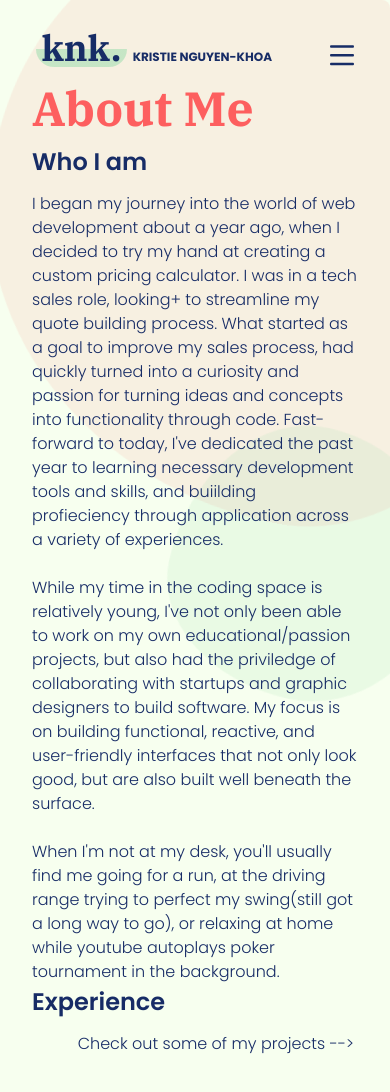
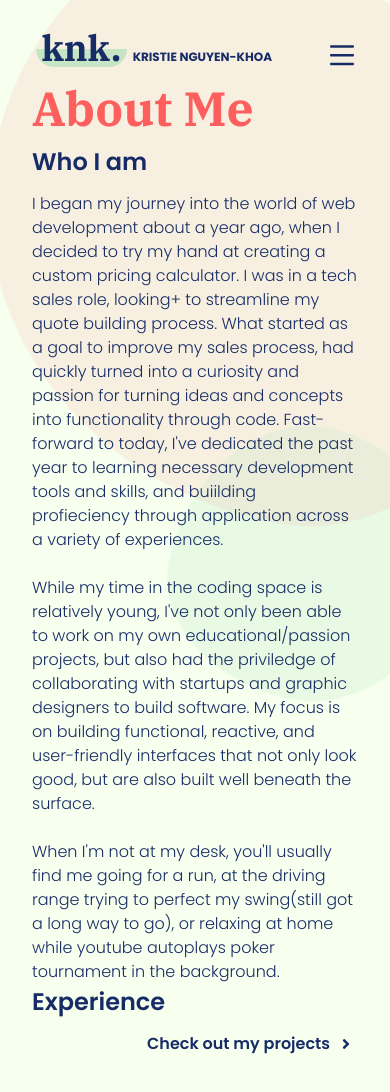
Before and after one commit to kristie-khoa/Kristie-Nguyen-Khoa-Personal-Website, a React (Vite) app: page /Kristie-Nguyen-Khoa-Personal-Website/about in a window 390 px wide. Shown: the top 1092 px of the page. Built offline with nearby package versions, Linux system fonts and the light colour scheme; a web font is replaced by a local one.

Commit message:
fix next page links

```diff
--- a/src/Routes/About.jsx
+++ b/src/Routes/About.jsx
@@ -1,6 +1,7 @@
 import { Link } from "react-router-dom";
 import { motion } from "framer-motion";
 import "../StyleSheets/About.css";
+import { FaAngleRight } from "react-icons/fa";
 
 function About() {
   const container = {
@@ -68,7 +69,10 @@ function About() {
           to="/Kristie-Nguyen-Khoa-Personal-Website/projects"
           className="content-nav-link"
         >
-          Check out some of my projects {"-->"}
+          <span className="next-link">Check out my projects</span>
+          <span className="next-arr">
+            <FaAngleRight />
+          </span>
         </Link>
       </div>
     </div>
--- a/src/Routes/Home.jsx
+++ b/src/Routes/Home.jsx
@@ -5,6 +5,7 @@ import { motion } from "framer-motion";
 import "../StyleSheets/Home.css";
 import { FaLinkedin, FaGithub, FaRegFileLines } from "react-icons/fa6";
 import resume from "/resume.pdf";
+import { FaAngleRight } from "react-icons/fa";
 
 function Home() {
   const container = {
@@ -63,7 +64,10 @@ function Home() {
         </motion.div>
         <motion.div className="page-link-container" variants={item}>
           <Link to="/Kristie-Nguyen-Khoa-Personal-Website/about">
-            more about me {"-->"}
+            <span className="next-link">more about me</span>
+            <span className="next-arr">
+              <FaAngleRight />
+            </span>
           </Link>
         </motion.div>
       </div>
--- a/src/Routes/Projects.jsx
+++ b/src/Routes/Projects.jsx
@@ -4,6 +4,7 @@ import { Link } from "react-router-dom";
 import ProjectItem from "../Components/ProjectItem";
 import { projects } from "../data/projectData";
 import "../StyleSheets/Projects.css";
+import { FaAngleRight } from "react-icons/fa";
 
 function Projects() {
   const container = {
@@ -102,7 +103,10 @@ function Projects() {
       </motion.p>
       <motion.div className="page-link-container" variants={item}>
         <Link to="/Kristie-Nguyen-Khoa-Personal-Website/contact">
-          Get In Touch {"-->"}
+          <span className="next-link">Get in touch</span>
+          <span className="next-arr">
+            <FaAngleRight />
+          </span>
         </Link>
       </motion.div>
     </motion.div>
--- a/src/StyleSheets/About.css
+++ b/src/StyleSheets/About.css
@@ -6,4 +6,7 @@
   h2 {
     margin-bottom: 0.75rem;
   }
+  .about.page {
+    margin-bottom: 2rem;
+  }
 }
--- a/src/StyleSheets/Contact.css
+++ b/src/StyleSheets/Contact.css
@@ -38,6 +38,7 @@
 
 .contact-form-inputs .right textarea {
   text-wrap: wrap;
+
   height: 100%;
   overflow-y: auto;
 }
@@ -104,7 +105,11 @@
   color: var(--color-secondary);
 }
 
-@media (max-width: 601px) {
+@media (max-width: 630px) {
+  .contact.page {
+    margin-bottom: 2rem;
+  }
+
   .contact-form-inputs {
     flex-direction: column;
     flex-grow: 1;
--- a/src/StyleSheets/Header.css
+++ b/src/StyleSheets/Header.css
@@ -99,7 +99,7 @@
 .drop-down-menu-container {
   right: 0;
   top: 0;
-  width: 50%;
+  width: 55%;
   height: 80vh;
   padding-bottom: 3em;
   margin: 1rem;
@@ -125,7 +125,7 @@
   .header {
     padding: 1.5rem 0 0 0;
   }
-  /* .stickyHeader {
-    border-radius: 0;
-  } */
+  .drop-down-menu-container {
+    height: 70vh;
+  }
 }
--- a/src/StyleSheets/Home.css
+++ b/src/StyleSheets/Home.css
@@ -42,6 +42,9 @@
 .home-headshot {
   height: 350px;
   border-radius: 2.55rem;
+  border: 2px solid var(--color-secondary);
+  /* border: 4px solid var(--color-accent-text); */
+  /* border: 4px solid var(--color-text); */
 }
 
 .home-content {
--- a/src/StyleSheets/Projects.css
+++ b/src/StyleSheets/Projects.css
@@ -35,3 +35,8 @@
     flex-direction: column;
   }
 }
+@media (max-width: 630px) {
+  .projects.page {
+    padding-bottom: 2rem;
+  }
+}
--- a/src/index.css
+++ b/src/index.css
@@ -213,6 +213,17 @@ a:hover {
   margin-top: 1rem;
   align-self: end;
   z-index: 0;
+  font-weight: 600;
+}
+
+.page-link-container > a {
+  display: flex;
+  align-items: center;
+  gap: 0.5rem;
+}
+
+.next-arr {
+  display: flex;
 }
 
 .pop-up-overlay {
@@ -243,6 +254,10 @@ a:hover {
   flex-direction: column;
 }
 
+/* .next-link {
+  font-weight: 600;
+} */
+
 .background-gradient {
   width: 100%;
   /* height: 100dvh; */
@@ -255,6 +270,7 @@ a:hover {
   top: 0;
   overflow: hidden;
 }
+
 /* .background-gradient {
   width: 100vw;
   height: 100dvh;
```
